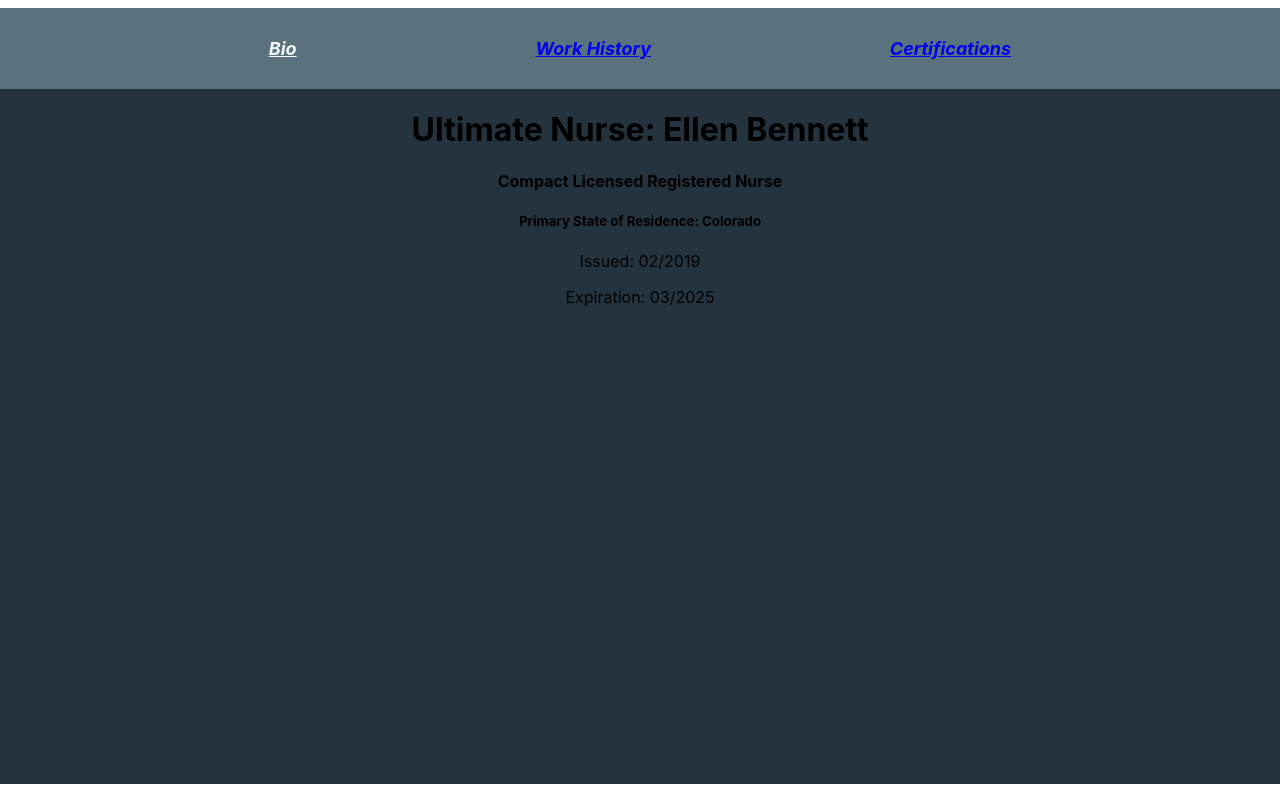
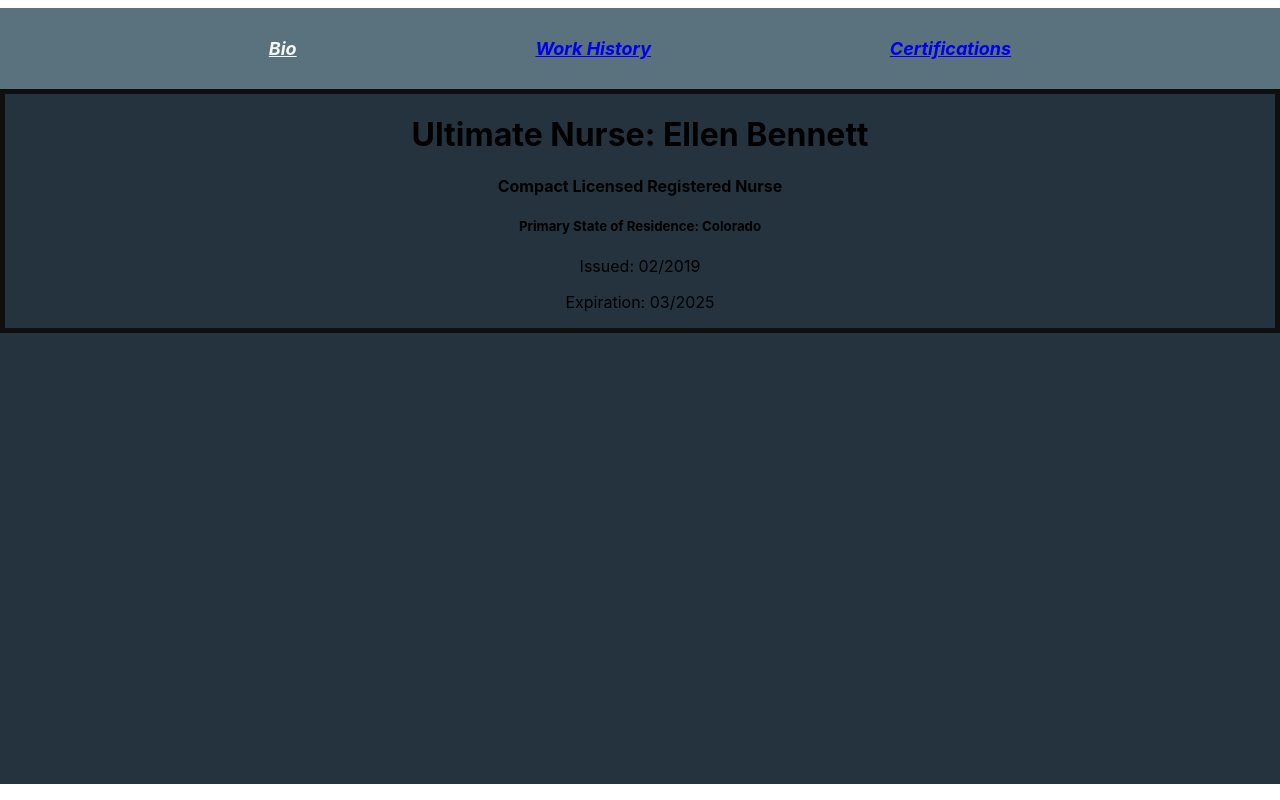
Before and after one commit to ellenbrianne/ultimate-nurse, a React (Create React App) app: page / in a window 1280 px wide. Built offline with nearby package versions, Linux system fonts and the light colour scheme; data requests are answered from the project's data file.

Commit message:
bio styling

```diff
--- a/src/index.css
+++ b/src/index.css
@@ -25,6 +25,11 @@ code {
 
 .navbar .active {
   color: whitesmoke;
+}
+
+.bio {
+  justify-content: center;
+  border: 5px solid rgb(15, 15, 16);
 }
 
 .container {
```
